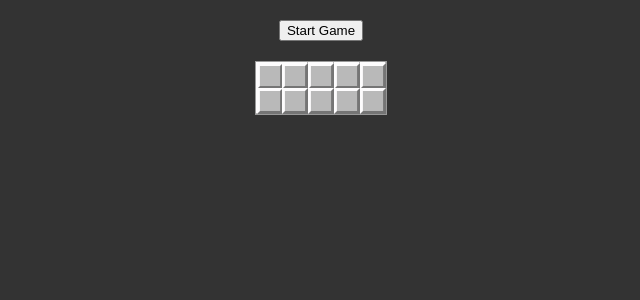
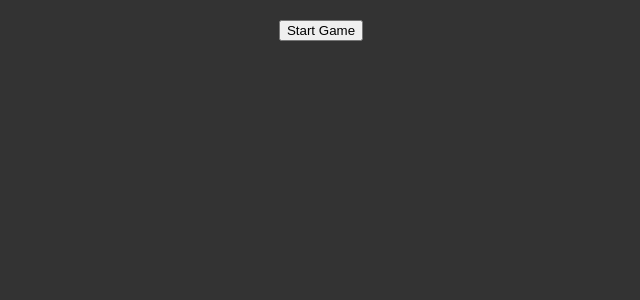
Before and after one commit to yukinorei/tpa-03-minesweeper, a Vue app: page / in a window 1280 px wide. Shown: the top 300 px of the page, without its empty margins (319-959 px from the left). Built offline with nearby package versions, Linux system fonts and the light colour scheme.

Commit message:
solution to checkpoint-1

```diff
--- a/src/App.vue
+++ b/src/App.vue
@@ -1,34 +1,55 @@
 <template>
   <div id="app">
-    <button>Start Game</button>
+    <button v-on:click="startGame">Start Game</button>
     <table class="minesweeper">
-      <tr>
-        <td class="unopened"></td>
-        <td class="unopened"></td>
-        <td class="unopened"></td>
-        <td class="unopened"></td>
-        <td class="unopened"></td>
-      </tr>
-      <tr>
-        <td class="unopened"></td>
-        <td class="unopened"></td>
-        <td class="unopened"></td>
-        <td class="unopened"></td>
-        <td class="unopened"></td>
+      <tr
+        v-for="(row, rowIndex) in tiles"
+        v-bind:key="rowIndex"
+      >
+        <Tile
+          v-for="(tile, columnIndex) in row"
+          v-bind:key="columnIndex"
+          v-bind:data="tile"
+        >
+        </Tile>
       </tr>
     </table>
   </div>
 </template>
 
 <script>
+import Tile from './components/Tile';
+
 export default {
   name: 'App',
+  components: {
+    Tile,
+  },
   data: () => {
-    return {};
+    return {
+      rows: 10,
+      columns: 19,
+      tiles: [], // startGameメソッドでタイルをtilesに追加する
+    };
   },
   methods: {
-
-  }
+    startGame: function() {
+      this.tiles = [];
+      for (let rowIndex = 0; rowIndex < this.rows; rowIndex++) {
+        let row = [];
+        for (let columnIndex = 0; columnIndex < this.columns; columnIndex++) {
+          let tile = {
+            row: rowIndex,
+            column: columnIndex,
+            mined: Math.random() * 6 > 5,
+            class: 'unopened',
+          };
+          row.push(tile);
+        }
+        this.tiles.push(row);
+      }
+    },
+  },
 };
 </script>
 
@@ -56,54 +77,4 @@ table.minesweeper td {
   height: 24px;
   background-size: cover;
 }
-
-td.unopened {
-  background: url('./assets/unopened.svg');
-  cursor: pointer;
-}
-
-td.opened {
-  background: url('./assets/opened.svg');
-}
-
-td.flagged {
-  background: url('./assets/flag.svg');
-  cursor: pointer;
-}
-
-td.mine {
-  background: url('./assets/mine.png');
-}
-
-td.mine-neighbor-1 {
-  background: url('./assets/1.svg');
-}
-
-td.mine-neighbor-2 {
-  background: url('./assets/2.svg');
-}
-
-td.mine-neighbor-3 {
-  background: url('./assets/3.svg');
-}
-
-td.mine-neighbor-4 {
-  background: url('./assets/4.svg');
-}
-
-td.mine-neighbor-5 {
-  background: url('./assets/5.svg');
-}
-
-td.mine-neighbor-6 {
-  background: url('./assets/6.svg');
-}
-
-td.mine-neighbor-7 {
-  background: url('./assets/7.svg');
-}
-
-td.mine-neighbor-8 {
-  background: url('./assets/8.svg');
-}
 </style>
--- /dev/null
+++ b/src/components/Tile.vue
@@ -0,0 +1,63 @@
+<template>
+  <td v-bind:class="data.class">
+  </td>
+</template>
+
+<script>
+export default {
+  name: 'Tile',
+  props: ['data'],
+};
+</script>
+
+<style>
+td.unopened {
+  background: url('../assets/unopened.svg');
+  cursor: pointer;
+}
+
+td.opened {
+  background: url('../assets/opened.svg');
+}
+
+td.flagged {
+  background: url('../assets/flag.svg');
+  cursor: pointer;
+}
+
+td.mine {
+  background: url('../assets/mine.png');
+}
+
+td.mine-neighbor-1 {
+  background: url('../assets/1.svg');
+}
+
+td.mine-neighbor-2 {
+  background: url('../assets/2.svg');
+}
+
+td.mine-neighbor-3 {
+  background: url('../assets/3.svg');
+}
+
+td.mine-neighbor-4 {
+  background: url('../assets/4.svg');
+}
+
+td.mine-neighbor-5 {
+  background: url('../assets/5.svg');
+}
+
+td.mine-neighbor-6 {
+  background: url('../assets/6.svg');
+}
+
+td.mine-neighbor-7 {
+  background: url('../assets/7.svg');
+}
+
+td.mine-neighbor-8 {
+  background: url('../assets/8.svg');
+}
+</style>
```
